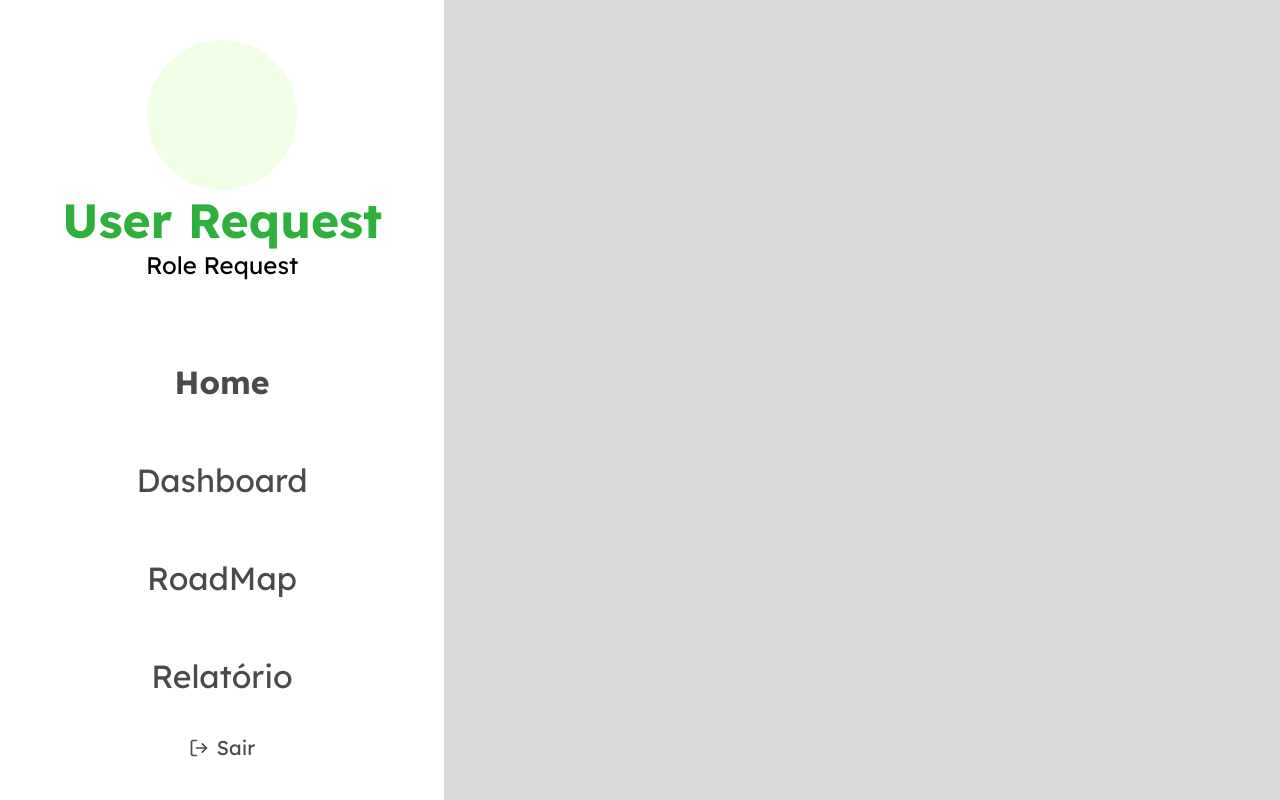
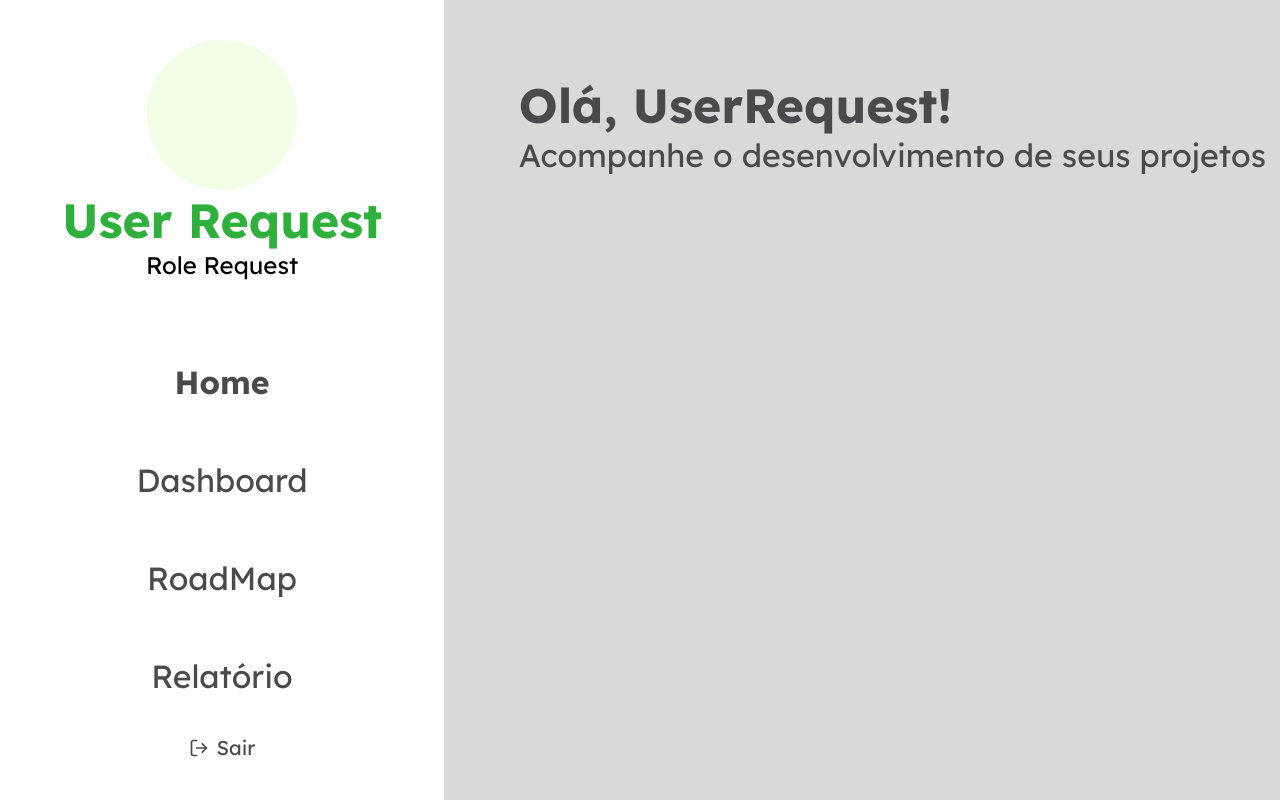
Before and after one commit to PaolaBiscaro/StratVizzion, a React (Vite) app: page /home in a window 1280 px wide. Built offline with nearby package versions, Linux system fonts and the light colour scheme.

Commit message:
Starting OKR Charts for HomeDirector

```diff
--- a/package.json
+++ b/package.json
@@ -13,7 +13,8 @@
     "chart.js": "^4.5.1",
     "react": "^19.2.4",
     "react-dom": "^19.2.4",
-    "react-icons": "^5.6.0"
+    "react-icons": "^5.6.0",
+    "react-router-dom": "^7.14.0"
   },
   "devDependencies": {
     "@eslint/js": "^9.39.4",
--- a/src/App.jsx
+++ b/src/App.jsx
@@ -1,12 +1,25 @@
 import React from "react";
 import "./styles/variables.css";
 import SideBar from "./components/SideBar";
+import { BrowserRouter, Routes, Route } from "react-router-dom";
+import Home from "./pages/HomeDirector";
+
+
+/*Explicação
+  Usando a biblioteca React router eu consigo colocar várias páginas diferentes
+  que direcionam aos arquivos, assim ao rodar npm run dev é possível cada arquivo
+  da pasta pages ter seu próprio URL
+
+*/
 
 function App() {
   return (
-    <div>
-      <SideBar />
-    </div>
+    <BrowserRouter>
+    <Routes>
+        <Route path="/home" element={<Home />} />
+    </Routes>
+
+    </BrowserRouter>
   );
 }
 
--- /dev/null
+++ b/src/components/Entrada.css
@@ -0,0 +1,19 @@
+.Entrada {
+    display: flex;
+    flex-direction: column;
+}
+
+.titulo {
+    font-size: 48px;
+    font-weight: bold;
+    padding-left: 10%;
+    padding-top: 10%;
+    color: #4A4A4D;
+}
+
+.subtexto {
+    font-size: 32px;
+    padding-left: 10%;
+    color: #4A4A4D;
+    white-space: nowrap;
+}
--- /dev/null
+++ b/src/components/Entrada.jsx
@@ -0,0 +1,14 @@
+import React from "react";
+import "./Entrada.css";
+
+function Entrada({userName}){
+    return(
+        <div className="Entrada">
+            <h1 className="titulo">Olá, {userName}!</h1>
+            <p className="subtexto">Acompanhe o desenvolvimento de seus projetos</p>
+        </div>
+
+    )
+}
+
+export default Entrada;
--- /dev/null
+++ b/src/pages/HomeDirector.jsx
@@ -0,0 +1,18 @@
+import React from "react";
+import SideBar from "../components/SideBar";
+import Entrada from "../components/Entrada";
+
+function Home() {
+  return (
+    <div style={{ display: "flex" }}>
+      <SideBar/>
+      <Entrada userName="UserRequest"/>
+    </div>
+  );
+}
+
+/*
+    O Username precisa depois ser trocado pelo nome de usuário
+    necessário da api do backend funcionando para isso
+*/
+export default Home;
```
Also changed, not shown: src/components/OKRChart.jsx (added, +13 -0 lines), src/pages/HomeDirector.html (deleted, +0 -11 lines), 1 other file (tests, documents, lock files or other folders).
